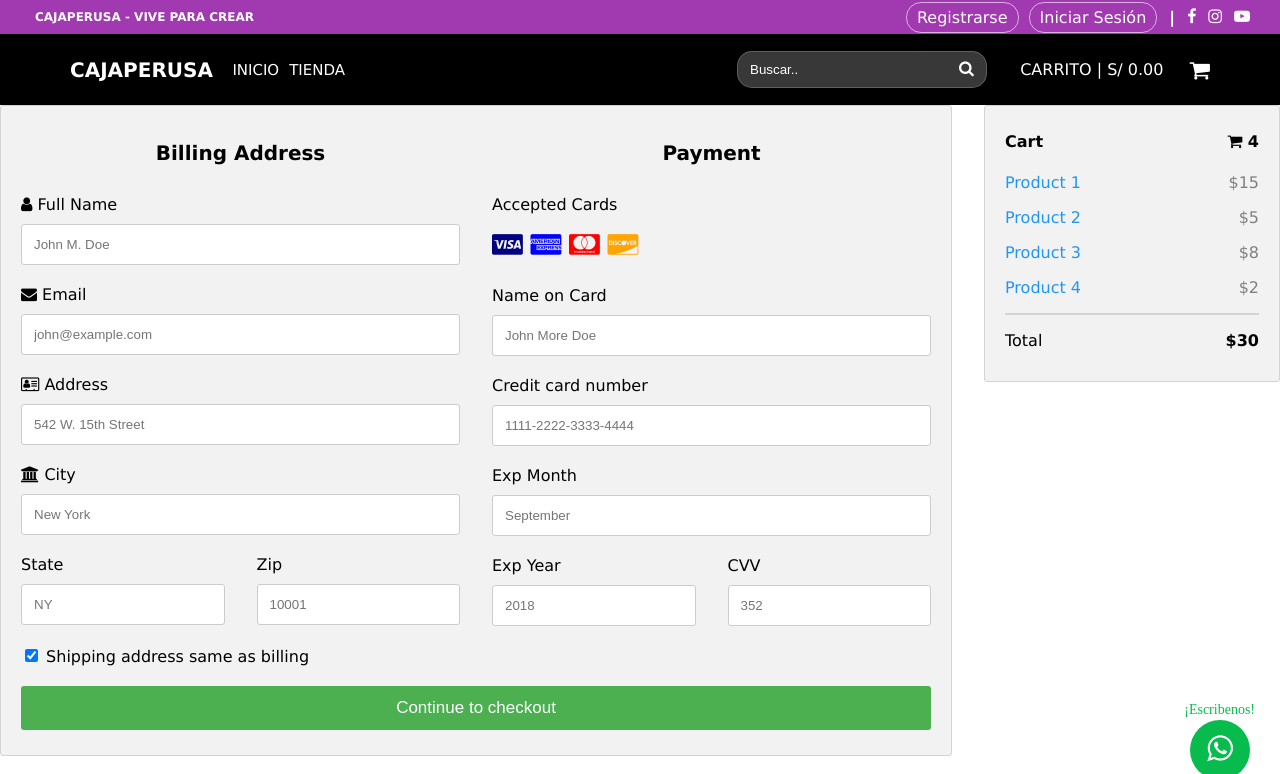
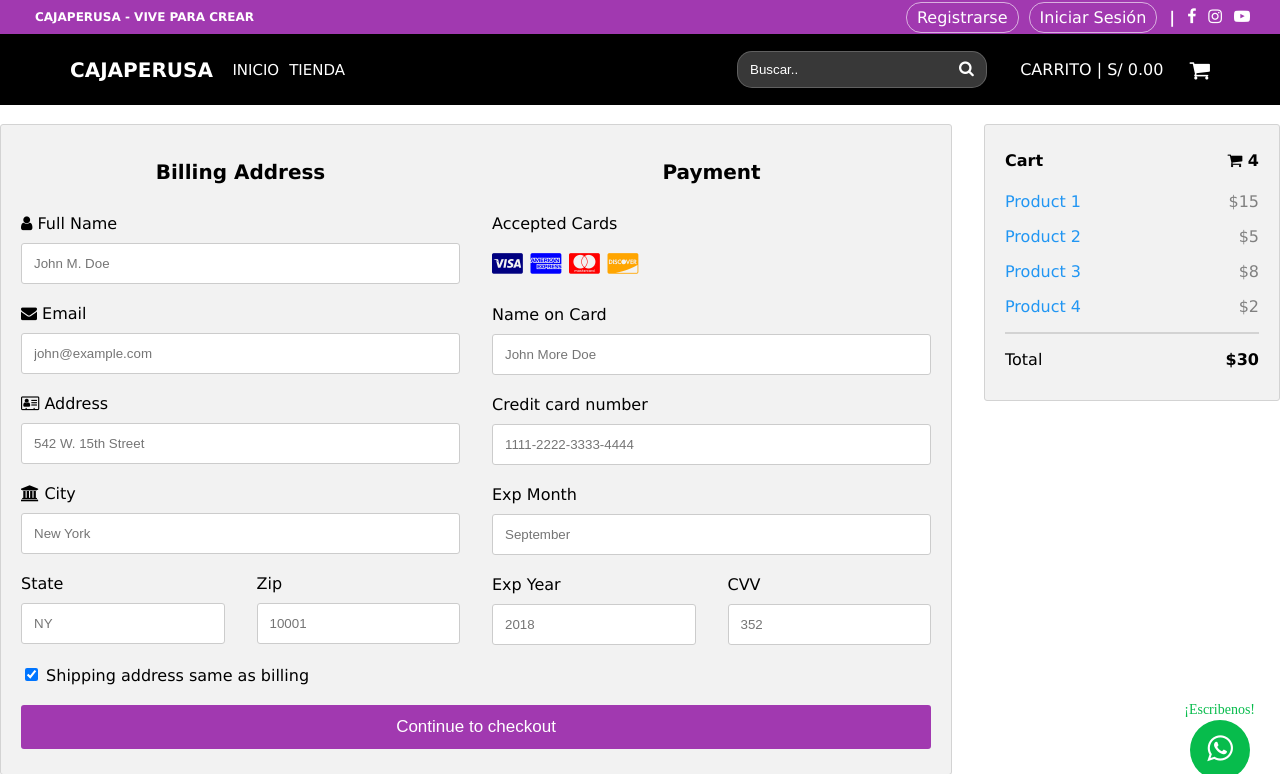
Before and after one commit to bryancitu/cajaperusa, a Django app: page /producto/historial-pagos in a window 1280 px wide. Shown: the top 774 px of the page. Run offline with Django 3.2, Linux system fonts and the light colour scheme; grey boxes are pictures that could not be loaded.

Commit message:
historial de pagos 3.0

```diff
--- a/templates/producto/historial_pagos.html
+++ b/templates/producto/historial_pagos.html
@@ -73,7 +73,7 @@
     }
 
     .btn {
-      background-color: #4CAF50;
+      background-color: #a139b0;
       color: white;
       padding: 12px;
       margin: 10px 0;
@@ -85,7 +85,7 @@
     }
 
     .btn:hover {
-      background-color: #45a049;
+      background-color: #a139b0;
     }
 
     a {
@@ -113,7 +113,7 @@
     </style>
     </head>
     <body>
-
+    <br>
     <div class="row">
       <div class="col-75">
         <div class="container">
```
